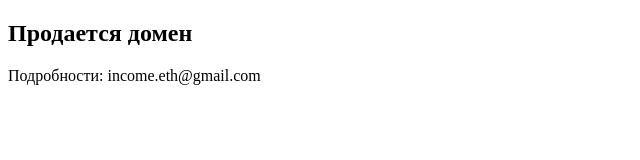
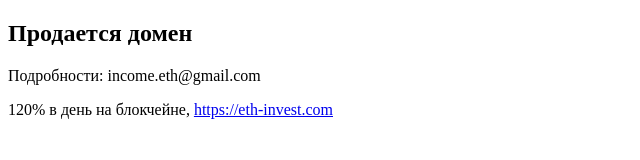
Before and after one commit to eth-products/trrending.today, a plain HTML site: page index.html in a window 1280 px wide. Shown: the whole page, without its empty margins (0-640 px from the left). Drawn offline with Linux system fonts and the light colour scheme.

Commit message:
add description

```diff
--- a/index.html
+++ b/index.html
@@ -8,6 +8,7 @@
 
 <h2>Продается домен</h2>
 <p>Подробности: <span>income.eth@gmail.com</span></p>
+<p>120% в день на блокчейне, <a href="https://eth-invest.com" target="_blank">https://eth-invest.com</a></p>
 
 <!-- Yandex.Metrika counter -->
 <script type="text/javascript" >
```
